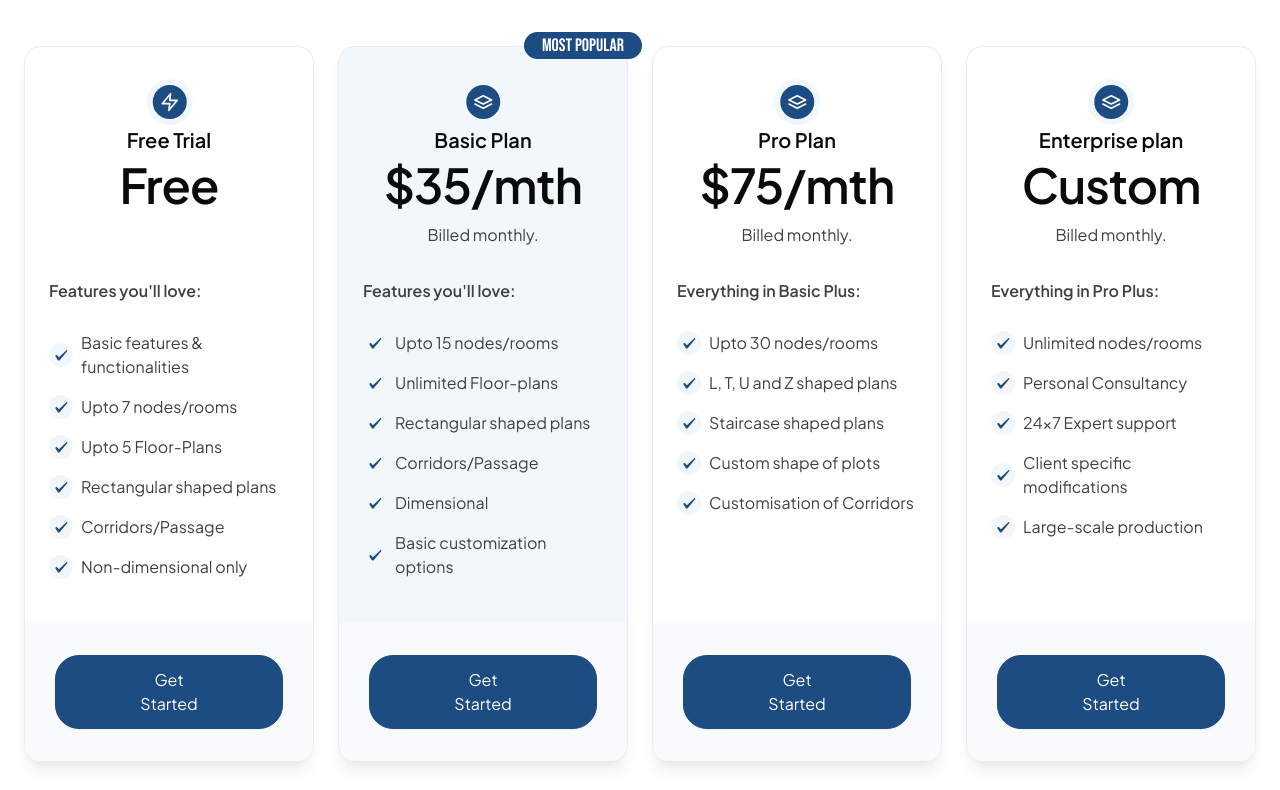
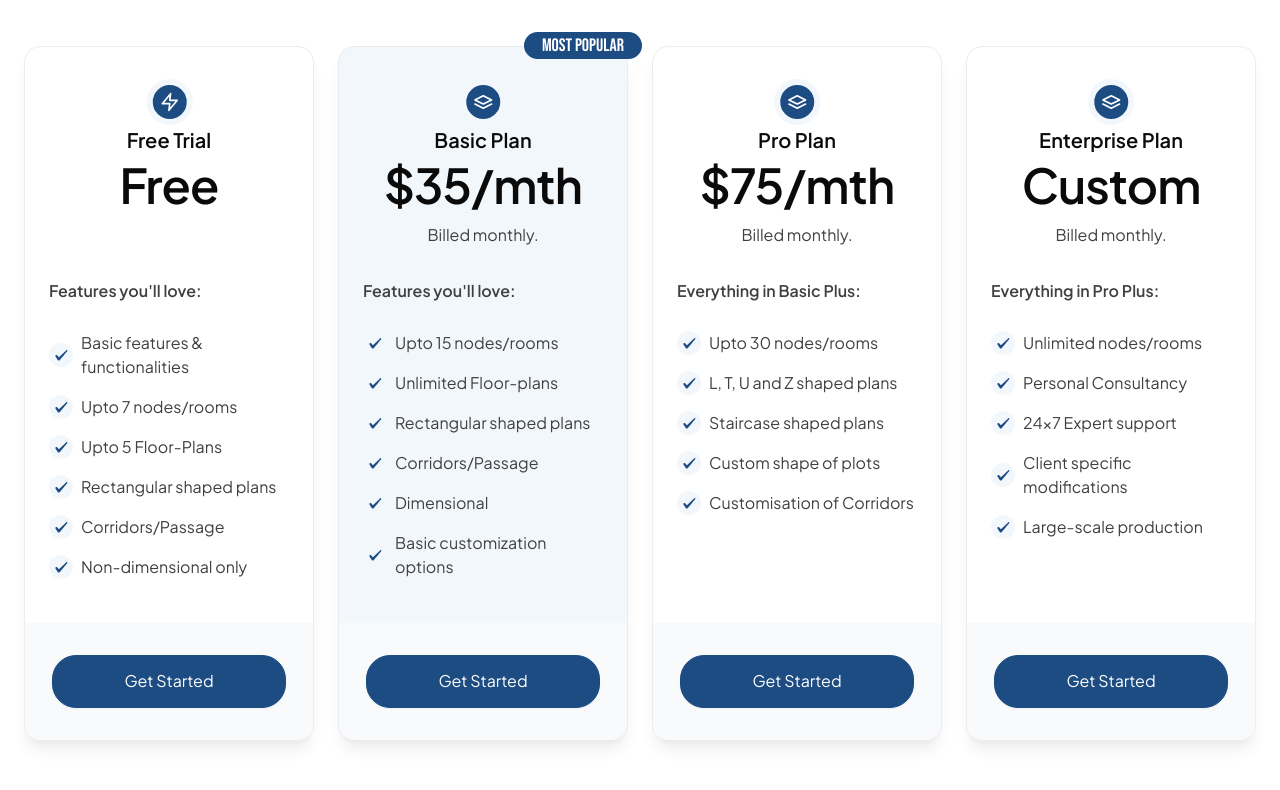
Before and after one commit to GPLAN-team/Gplan-website, a React (Create React App) app: page /signup in a window 1280 px wide. Shown: the part 2110-2900 px from the top of the page. Built offline with nearby package versions, Linux system fonts and the light colour scheme.

Commit message:
updated pricing component and css for responsiveness

```diff
--- a/src/components/utils/Pricing.tsx
+++ b/src/components/utils/Pricing.tsx
@@ -126,7 +126,7 @@ const Pricing = () => {
           <Grid item xs={12} sm={3}>
             <PricingCard
               type="enterprise"
-              heading="Enterprise plan"
+              heading="Enterprise Plan"
               price="Custom"
               features={[
                 "Unlimited nodes/rooms",
--- a/src/styles/home.css
+++ b/src/styles/home.css
@@ -541,6 +541,7 @@ html {
   font-style: normal;
   font-weight: 600;
   line-height: 30px; /* 150% */
+  white-space: nowrap;
 }
 
 .pricing-header-price {
@@ -616,6 +617,7 @@ html {
   padding: 32px;
   border-bottom-left-radius: 16px;
   border-bottom-right-radius: 16px;
+  overflow: hidden;
 }
 
 .pricing-footer-button {
@@ -629,7 +631,8 @@ html {
   font-weight: 500;
   line-height: 24px; /* 150% */
   box-shadow: 0px 1px 2px 0px rgba(16, 24, 40, 0.05);
-  padding: 12px 84px;
+  padding: 6% 32%;
+  white-space: nowrap;
 
   &:hover {
     cursor: pointer;
@@ -656,4 +659,4 @@ html {
   margin: 0px;
 }
 
-/* --Footer Ends-- */
+/* --Pricing Ends-- */
```
